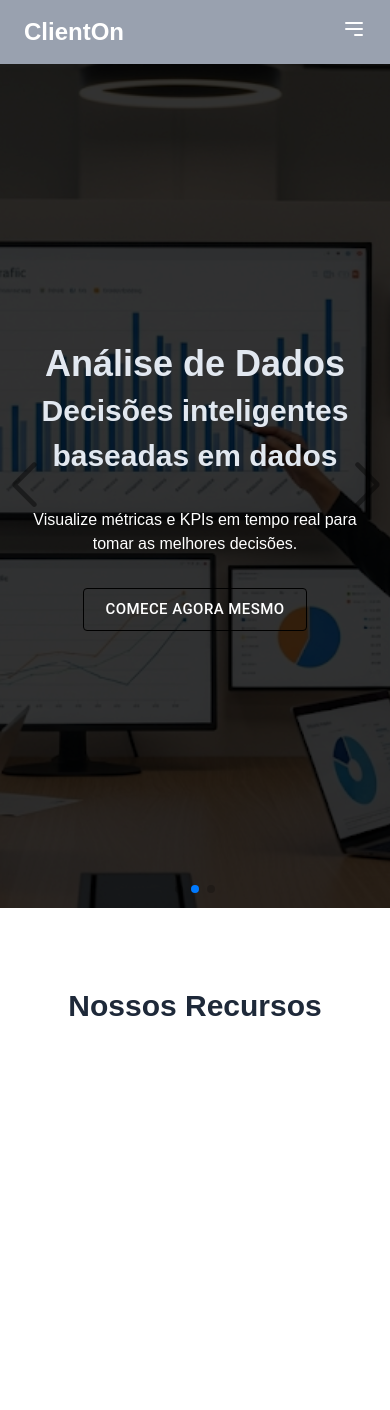
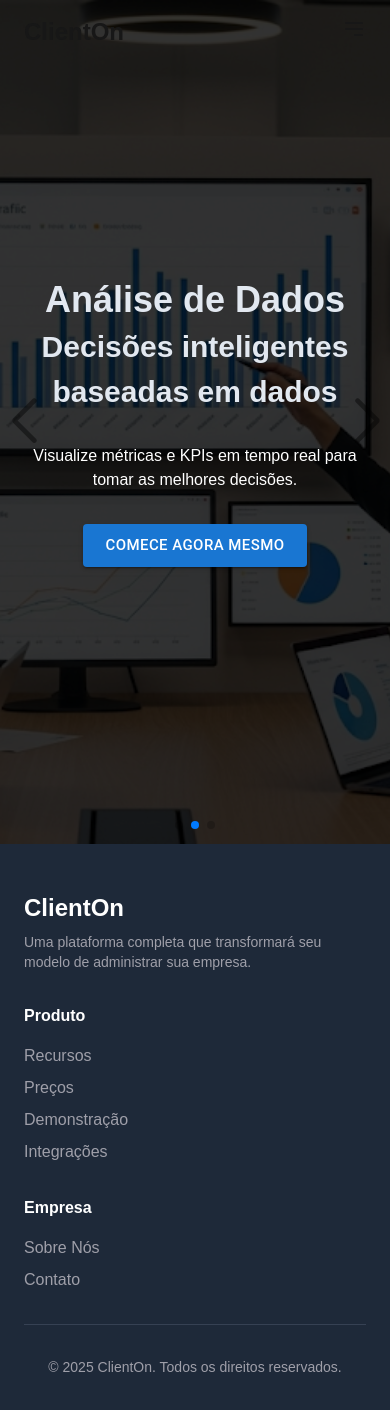
Before and after one commit to Fkureski/ClientOn, a Next.js app in the folder client-on/: page / in a window 390 px wide. Shown: the top 1410 px of the page. Before the commit the page ends 1152 px from the top, so only its background shows below. Built offline with nearby package versions, Linux system fonts and the light colour scheme.

Commit message:
Footer and navbar done

```diff
--- a/client-on/package.json
+++ b/client-on/package.json
@@ -16,6 +16,7 @@
     "next": "15.4.3",
     "react": "19.1.0",
     "react-dom": "19.1.0",
+    "react-icons": "^5.5.0",
     "swiper": "^11.2.10"
   },
   "devDependencies": {
--- a/client-on/src/app/page.tsx
+++ b/client-on/src/app/page.tsx
@@ -10,6 +10,7 @@ import { Navigation, Pagination, Autoplay, EffectFade } from 'swiper/modules';
 import 'swiper/css';
 import 'swiper/css/navigation';
 import 'swiper/css/pagination';
+import { FaLinkedin, FaInstagram, FaFacebookF, FaTwitter } from 'react-icons/fa';
 
 const slidesData = [
   {
@@ -25,7 +26,7 @@ const slidesData = [
     description: "Visualize métricas e KPIs em tempo real para tomar as melhores decisões."
   },
   {
-    image: "/window.svg",
+    image: "/slide3.png",
     title: "Automação de Tarefas",
     subtitle: "Poupe tempo e reduza erros",
     description: "Automatize processos repetitivos e foque no que realmente importa: o crescimento."
@@ -63,7 +64,7 @@ const Hero = () => (
               {slide.description}
             </p>
             <div className='mt-8'>
-              <Button variant='outlined' size='large' sx={{color: 'white', borderColor: 'black'}}>
+              <Button variant='contained' size='large' sx={{color: 'white', borderColor: 'black'}}>
                 Comece agora mesmo
               </Button>
             </div>
@@ -84,12 +85,65 @@ const Features = () => (
   </section>
 );
 
+const Footer = () => (
+  <footer className='bg-gray-800 text-white'>
+    <div className='container mx-auto px-6 py-12'>
+      {/*Seção principal do footer*/}
+      <div className='grid grid-cols-1 md:grid-cols-3 gap-8'>
+
+        {/*Coluna 1*/}
+        <div className='md:col-span-1'>
+          <h2 className='text-2xl font-bold mb-2'>
+            ClientOn
+          </h2>
+          <p className='text-zinc-400 text-sm'>
+          Uma plataforma completa que transformará seu modelo de administrar sua empresa.
+          </p>
+        </div>
+
+        {/*Coluna 2*/}
+        <div>
+          <h3 className='font-semibold mb-4'>
+            Produto
+          </h3>
+          <ul className='space-y-2'>
+            <li><a href="#" className='text-zinc-400 hover:text-white hover:underline'>Recursos</a></li>
+            <li><a href="#" className='text-zinc-400 hover:text-white hover:underline'>Preços</a></li>
+            <li><a href="#" className='text-zinc-400 hover:text-white hover:underline'>Demonstração</a></li>
+            <li><a href="#" className='text-zinc-400 hover:text-white hover:underline'>Integrações</a></li>
+          </ul>
+        </div>
+
+        {/*Coluna 3*/}
+        <div>
+          <h3 className='font-semibold mb-4'>Empresa</h3>
+          <ul className='space-y-2'>
+            <li><a href="#" className="text-zinc-400 hover:text-white hover:underline">Sobre Nós</a></li>
+            <li><a href="#" className="text-zinc-400 hover:text-white hover:underline">Contato</a></li>
+          </ul>
+        </div>
+      </div>
+
+      {/* Linha divisória */}
+      <hr className="my-8 border-gray-700" />
+
+      {/* Seção inferior com copyright e redes sociais */}
+      <div className="flex flex-col md:flex-row items-center justify-between">
+        <p className="text-zinc-400 text-sm mb-4 md:mb-0">
+          &copy; {new Date().getFullYear()} ClientOn. Todos os direitos reservados.
+        </p>
+      </div>
+    </div>
+
+  </footer>
+)
+
 export default function Home() {
   return (
     <main className='bg-gray-100'>
       <Navbar />
       <Hero />
-      <Features />
+      <Footer />
     </main>
   );
 }
--- a/client-on/src/components/Navbar.tsx
+++ b/client-on/src/components/Navbar.tsx
@@ -1,16 +1,13 @@
 "use client";
 
-// components/Navbar.tsx
-import { useState } from 'react';
+import { useEffect, useState } from 'react';
 import Link from 'next/link';
 
-// Define the type for a navigation link
 interface NavLink {
   href: string;
   label: string;
 }
 
-// Array of navigation links
 const navLinks: NavLink[] = [
   { href: '/', label: 'Home' },
   { href: '/about', label: 'About' },
@@ -20,23 +17,45 @@ const navLinks: NavLink[] = [
 
 const Navbar: React.FC = () => {
   const [isOpen, setIsOpen] = useState(false);
+  const [isScrolled, setIsScrolled] = useState(false);
+
+  useEffect(() => {
+    const handleScroll = () =>{
+      setIsScrolled(window.scrollY > 10);
+    }
+
+    window.addEventListener('scroll', handleScroll);
+
+    return () => {
+      window.removeEventListener('scroll', handleScroll);
+    }
+  }, []);
 
   return (
-    <nav className="bg-gray-400 text-white shadow-lg">
-      <div className="container mx-auto px-6 py-4">
+    <nav
+      className={`fixed w-full top-0 z-50 transition-all duration-300 ease-in-out ${
+        isScrolled ? 'bg-gray-900/80 backdrop-blur-sm shadow-lg' : 'bg-transparent'
+      }`}
+    >
+      <div className={`container mx-auto px-6 transition-all duration-300 ease-in-out ${isScrolled ? 'py-2' : 'py-4'}`}>
         <div className="flex items-center justify-between">
-          {/* Logo or Brand Name */}
           <div>
-            <Link href="/" className="text-2xl font-bold transition-colors hover:text-cyan-400">
-                ClientOn
+            {/* Reduz o tamanho da fonte do logo no scroll */}
+            <Link
+              href="/"
+              className={`font-bold transition-all duration-300 ease-in-out ${
+                isScrolled ? 'text-xl' : 'text-2xl'
+              }`}
+            >
+              ClientOn
             </Link>
           </div>
 
           {/* Desktop Navigation Links */}
           <div className="hidden md:flex items-center space-x-6">
             {navLinks.map((link) => (
-              <Link key={link.href} href={link.href} className="transition-colors hover:text-cyan-400">
-                  {link.label}
+              <Link key={link.href} href={link.href} className="transition-colors hover:underline">
+                {link.label}
               </Link>
             ))}
           </div>
@@ -56,21 +75,9 @@ const Navbar: React.FC = () => {
                 stroke="currentColor"
               >
                 {isOpen ? (
-                  // X icon for close
-                  <path
-                    strokeLinecap="round"
-                    strokeLinejoin="round"
-                    strokeWidth={2}
-                    d="M6 18L18 6M6 6l12 12"
-                  />
+                  <path strokeLinecap="round" strokeLinejoin="round" strokeWidth={2} d="M6 18L18 6M6 6l12 12" />
                 ) : (
-                  // Hamburger icon for open
-                  <path
-                    strokeLinecap="round"
-                    strokeLinejoin="round"
-                    strokeWidth={2}
-                    d="M4 6h16M4 12h16m-7 6h7"
-                  />
+                  <path strokeLinecap="round" strokeLinejoin="round" strokeWidth={2} d="M4 6h16M4 12h16m-7 6h7" />
                 )}
               </svg>
             </button>
@@ -78,13 +85,13 @@ const Navbar: React.FC = () => {
         </div>
       </div>
 
-      {/* Mobile Menu (conditionally rendered) */}
+      {/* Mobile Menu */}
       {isOpen && (
         <div className="md:hidden px-6 pb-4">
           <div className="flex flex-col space-y-4">
             {navLinks.map((link) => (
               <Link key={link.href} href={link.href} className="block rounded py-2 transition-colors hover:bg-gray-700 px-4">
-                  {link.label}
+                {link.label}
               </Link>
             ))}
           </div>
```
Also changed, not shown: client-on/public/slide3.png (added), 1 other file (tests, documents, lock files or other folders).
